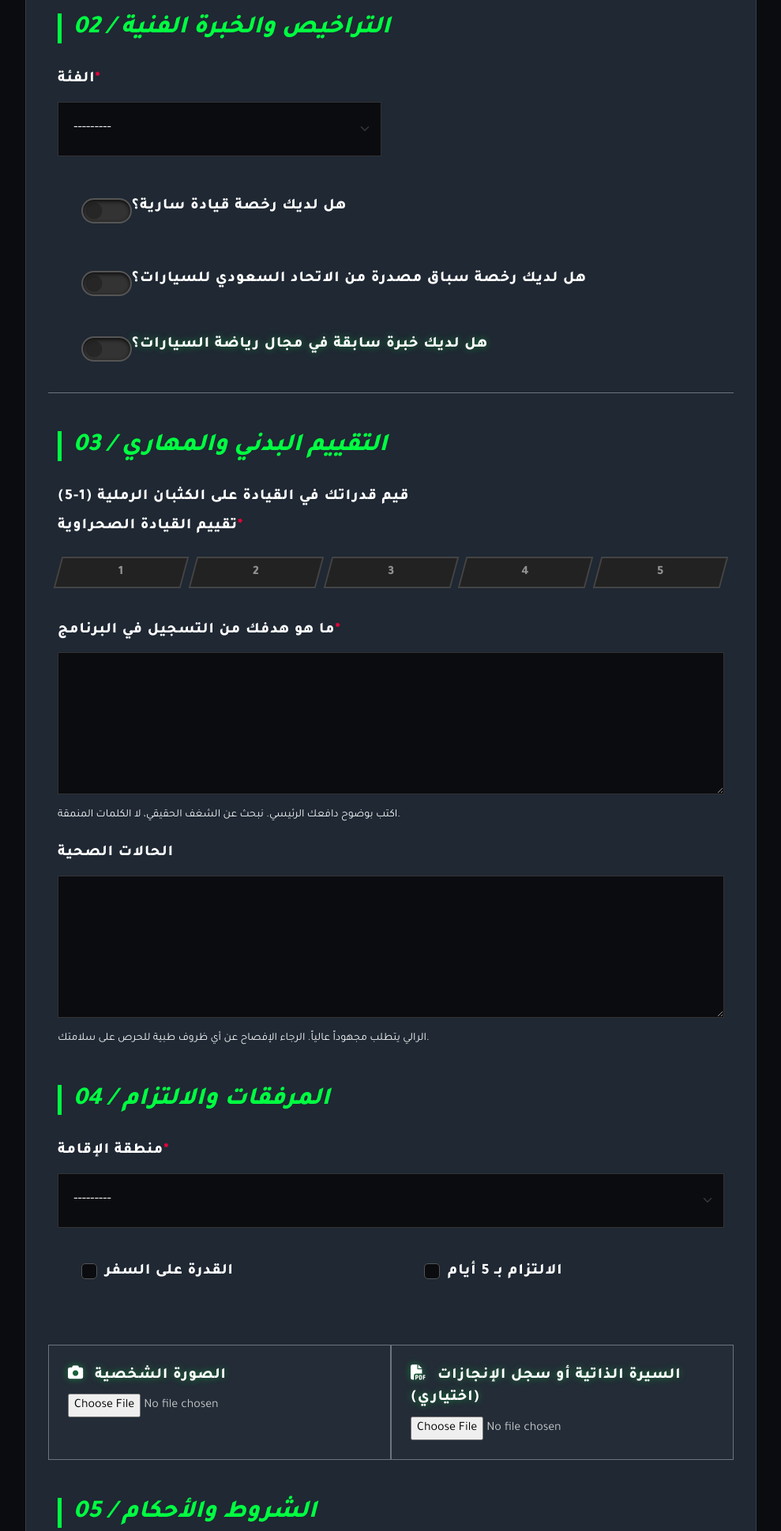
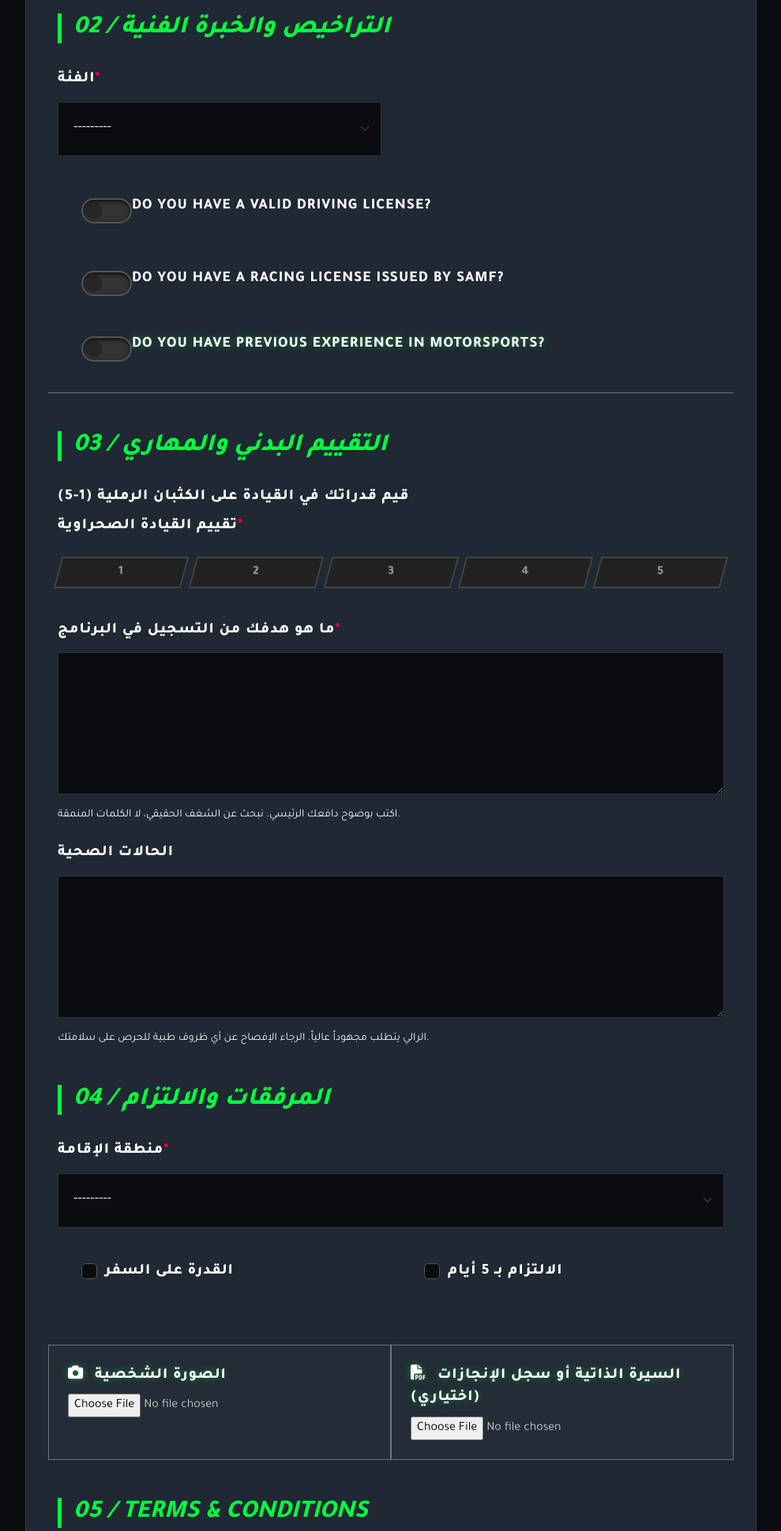
Before and after one commit to Hassan-Alhaji/dakar-registration, a Django app: page /en/register/ in a window 1280 px wide. Shown: the part 858-2797 px from the top of the page at 79% size, without its empty margins (145-1134 px from the left). Run offline with Django 4.2, Linux system fonts and the light colour scheme; the visitor is signed in with stand-in values (Sample User, id 1); data that the repository does not hold is empty; some libraries are stand-ins or nearby versions; some web fonts are replaced.

Commit message:
Add manual English fallback translations for T&C and new labels

```diff
--- a/registration/forms.py
+++ b/registration/forms.py
@@ -26,5 +26,15 @@ class RegistrationForm(forms.ModelForm):
             'health_conditions': forms.Textarea(attrs={'rows': 3}),
         }
 
+    def __init__(self, *args, **kwargs):
+        super().__init__(*args, **kwargs)
+        from django.utils import translation
+        if translation.get_language() == 'en':
+            self.fields['has_driving_license'].label = 'Do you have a valid driving license?'
+            self.fields['has_sports_license'].label = 'Do you have a racing license issued by SAMF?'
+            self.fields['has_previous_experience'].label = 'Do you have previous experience in motorsports?'
+            self.fields['agreed_to_terms'].label = 'I have read and agree to all terms and conditions of the program'
+            self.fields['agreed_to_terms'].error_messages['required'] = 'You must agree to the terms and conditions to complete registration.'
+
     def clean_race_types(self):
         return self.cleaned_data.get('race_types', [])
--- a/templates/registration_form.html
+++ b/templates/registration_form.html
@@ -248,10 +248,19 @@
                     {{ form.updated_date }}
 
                     <!-- القسم الخامس: الشروط والأحكام -->
-                    <h3 class="form-section-title mt-5">{% trans "05 / الشروط والأحكام" %}</h3>
+                    <h3 class="form-section-title mt-5">{% if LANGUAGE_CODE == 'en' %}05 / Terms & Conditions{% else %}{% trans "05 / الشروط والأحكام" %}{% endif %}</h3>
                     <div class="row g-4 mb-4 gs-reveal">
                         <div class="col-12">
                             <div class="p-4 border border-secondary text-light" style="background: var(--dark-gray); max-height: 200px; overflow-y: auto; font-size: 0.95rem; line-height: 1.8;">
+                                {% if LANGUAGE_CODE == 'en' %}
+                                <p class="fw-bold mb-2 text-neon">I acknowledge and agree to the following Terms and Conditions:</p>
+                                <ol class="ps-4 mb-0">
+                                    <li class="mb-2">I commit to maintaining the confidentiality of all information and documents related to the program.</li>
+                                    <li class="mb-2">I agree to grant the Saudi Automobile and Motorcycle Federation (SAMF) full rights to use my data and participation (of any kind) for analysis, development, and marketing purposes.</li>
+                                    <li class="mb-2">I bear full legal responsibility for the accuracy of all provided data and documents.</li>
+                                    <li>I confirm the validity of my medical disclosure, and I take full responsibility for my personal safety or any health issue that may arise during training or competitions. SAMF bears no responsibility or legal/financial consequences as a result.</li>
+                                </ol>
+                                {% else %}
                                 <p class="fw-bold mb-2 text-neon">{% trans "أقر وأوافق على الشروط والأحكام التالية:" %}</p>
                                 <ol class="ps-4 mb-0">
                                     <li class="mb-2">{% trans "أتعهد بالمحافظة على سرية كافة المعلومات والوثائق المتعلقة بالبرنامج." %}</li>
@@ -259,6 +268,7 @@
                                     <li class="mb-2">{% trans "أتحمل المسؤولية القانونية الكاملة عن صحة جميع البيانات والمستندات المقدمة." %}</li>
                                     <li>{% trans "أقر بصحة إفصاحي الطبي، وأتحمل المسؤولية الكاملة عن سلامتي الشخصية أو أي عارض صحي قد ينشأ خلال التدريب أو المنافسات، ولا يتحمل الاتحاد أي مسؤولية أو تبعات قانونية أو مالية نتيجة لذلك." %}</li>
                                 </ol>
+                                {% endif %}
                             </div>
                         </div>
                         <div class="col-12 mt-3">
```
